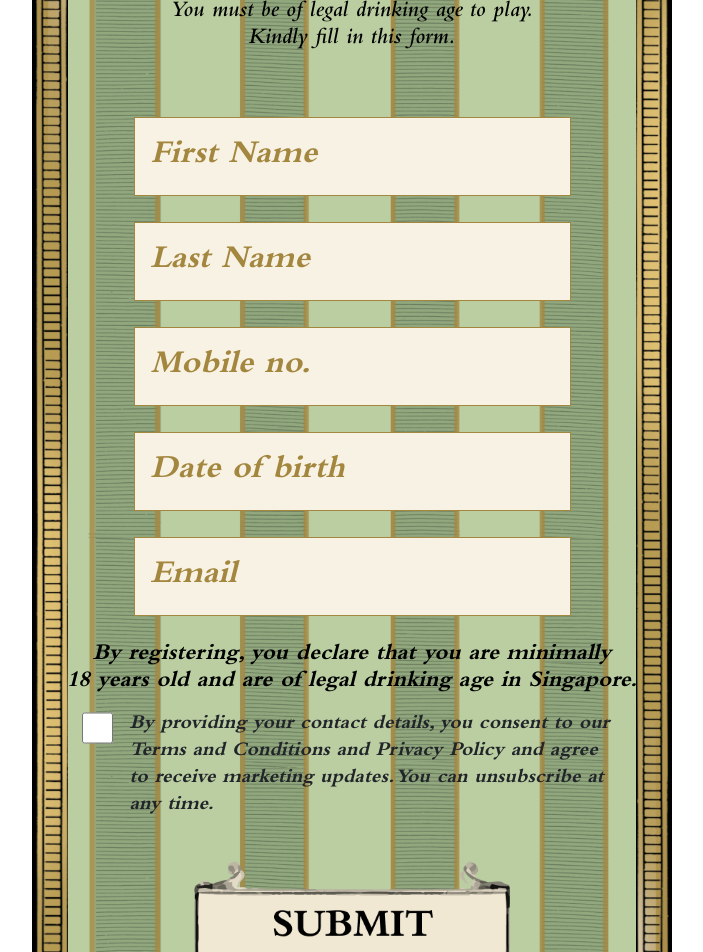
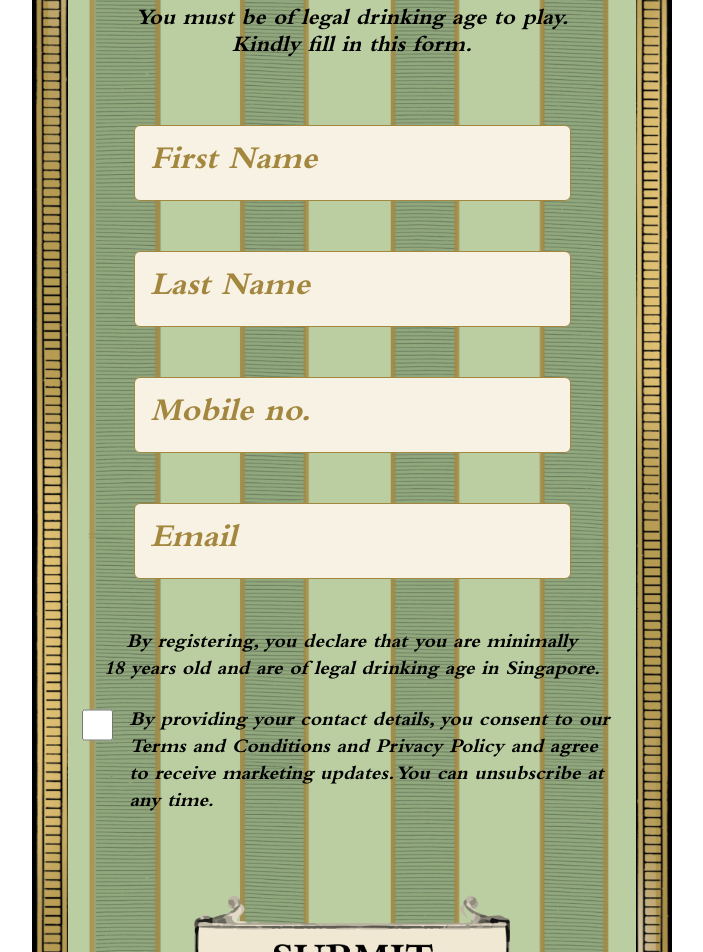
Before and after one commit to viettran-dht/xmas, a React (Create React App) app: page / in a window 1280 px wide. Shown: the part 300-1252 px from the top of the page, without its empty margins (288-991 px from the left). Built offline with nearby package versions, Linux system fonts and the light colour scheme.

Commit message:
update feedback ui one

```diff
--- a/src/App.css
+++ b/src/App.css
@@ -146,14 +146,14 @@
   margin: 50px auto 0;
 }
 .content-register .you-must {
-  font-family: "BemboSemi";
+  font-family: "BemboBold";
   font-style: italic;
   font-weight: 700;
   font-size: 23px;
   line-height: 27px;
   text-align: center;
   color: #000000;
-  margin: 1rem 0 4rem;
+  margin: 1.5rem 0 4rem;
 }
 .content-register form .form-item {
   position: relative;
@@ -176,16 +176,17 @@
 }
 .content-register form input {
   width: 100%;
-  line-height: 77px;
+  line-height: 74px;
   background: #f8f2e4;
   border: 1px solid #a4873e;
-  margin-bottom: 26px;
+  margin-bottom: 50px;
   padding: 0 1rem;
   font-size: 33px;
   font-weight: bold;
   color: #a4873e;
   font-family: "BemboBold";
   font-style: italic;
+  border-radius: 6px;
 }
 .content-register form input::placeholder {
   font-size: 33px;
@@ -209,17 +210,18 @@
   font-family: "BemboBold";
   font-style: italic;
   font-weight: 700;
-  font-size: 23px;
+  font-size: 20px;
   line-height: 27px;
   text-align: center;
   color: #000000;
+  margin-top: 2px;
 }
 .checkbox {
   display: flex;
   align-items: start;
   justify-content: start;
   max-width: 540px;
-  margin: 1rem auto;
+  margin: 1.5rem auto 1rem;
 }
 .checkbox label {
   font-family: "BemboBold";
@@ -232,6 +234,7 @@
   text-align: left;
   width: calc(100% - 23px);
   padding-left: 1rem;
+  color: #000;
 }
 .checkbox input#checkbox {
   width: 32px;
@@ -244,7 +247,7 @@
   background-color: transparent;
   border: 0;
   display: block;
-  margin: 2rem auto 1rem;
+  margin: 4.3rem auto 1rem;
 }
 
 /*  */
@@ -385,10 +388,19 @@ img#explosion {
 /*  */
 .content-win {
   position: absolute;
-  width: 100%;
+  width: calc(100% + 10px);
   height: 100%;
   top: 0;
   left: 0;
+  overflow-y: auto;
+}
+.content-win::-webkit-scrollbar {
+  width: 10px;
+}
+.bg-only-win {
+  position: absolute;
+  width: 100%;
+  z-index: 1;
 }
 .content-win img#text1 {
   max-width: 540px;
@@ -424,6 +436,10 @@ img#explosion {
   font-weight: bold;
   font-family: "BemboBold";
   text-align: center;
+}
+.content-win .enter-code input::-webkit-outer-spin-button,
+.content-win .enter-code input::-webkit-inner-spin-button {
+  -webkit-appearance: none;
 }
 .content-win .enter-code input::placeholder {
   color: #000;
@@ -509,7 +525,7 @@ img#explosion {
 }
 .content-lose img#title {
   max-width: 556px;
-  margin-top: 320px;
+  margin-top: 250px;
   position: relative;
   left: 1px;
   animation: loseAni1 0.2s linear forwards;
@@ -520,7 +536,7 @@ img#explosion {
   font-weight: bold;
   font-family: "BemboBold";
   font-style: italic;
-  margin-top: 40px;
+  margin-top: 2rem;
   color: #000;
   animation: loseAni2 0.2s linear forwards;
 }
@@ -532,7 +548,7 @@ img#explosion {
 }
 .content-lose .link-right {
   display: block;
-  margin: 120px 0;
+  margin: 80px 0;
   position: relative;
   z-index: 3;
   animation: loseAni3 0.6s linear forwards;
@@ -763,17 +779,18 @@ img#explosion {
   }
   .content-lose img#title {
     max-width: 80%;
-    margin-top: 40%;
+    margin-top: 8rem;
   }
   .content-lose .follow {
-    font-size: 20px;
-    line-height: 26px;
+    font-size: 18px;
+    line-height: 24px;
+    margin-top: 1rem;
   }
   .content-lose #put {
     max-width: 66%;
   }
   .content-lose .link-right {
-    margin: 22% 0;
+    margin: 3rem 0;
   }
   .content-lose #right {
     max-width: 50%;
--- a/src/components/Game.tsx
+++ b/src/components/Game.tsx
@@ -82,6 +82,7 @@ function Game({ result }: any) {
             </div>
 
             {step == 'WIN' && <div className="content-win win-coctail">
+                <img className='bg-only-win' src="./images/background2.png" />
                 <img id="cocktail" className="img-gif" src="./images/game/boom.gif" />
                 {result.couponType == 'sock' ? <img id="text1" src="./images/win/text1socks.png" /> : <img id="text1" src="./images/win/text1.png" />}
 
--- a/src/components/Register.tsx
+++ b/src/components/Register.tsx
@@ -53,11 +53,11 @@ function Register({ onRegister }: any) {
                     <div className="form-item position-relative">
                         <InputMask mask="99999999999" type="tel" value={form.phone} onChange={setFormValue('phone')} placeholder="Mobile no." maskPlaceholder="." />
                     </div>
-                    <div className="form-item position-relative">
+                    {/* <div className="form-item position-relative"> */}
                         {/* <label htmlFor="date-of-birth">Date of birth</label> */}
                         {/* <input type="text" value={form.dob} id="date-of-birth" placeholder="Date of birth" /> */}
-                        <InputMask mask="99/99/9999" value={form.dob} onChange={setFormValue('dob')} placeholder="Date of birth" maskPlaceholder="-" />
-                    </div>
+                        {/* <InputMask mask="99/99/9999" value={form.dob} onChange={setFormValue('dob')} placeholder="Date of birth" maskPlaceholder="-" />
+                    </div> */}
                     <div className="form-item position-relative">
                         {/* <label htmlFor="email">Email</label> */}
                         <input type="email" value={form.email} onChange={setFormValue('email')} id="email" placeholder="Email" />
```
Also changed, not shown: public/images/background2.png (added).
